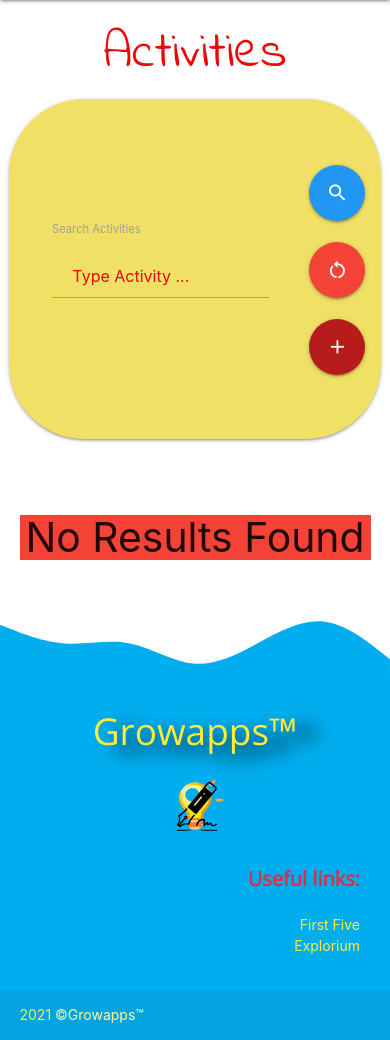
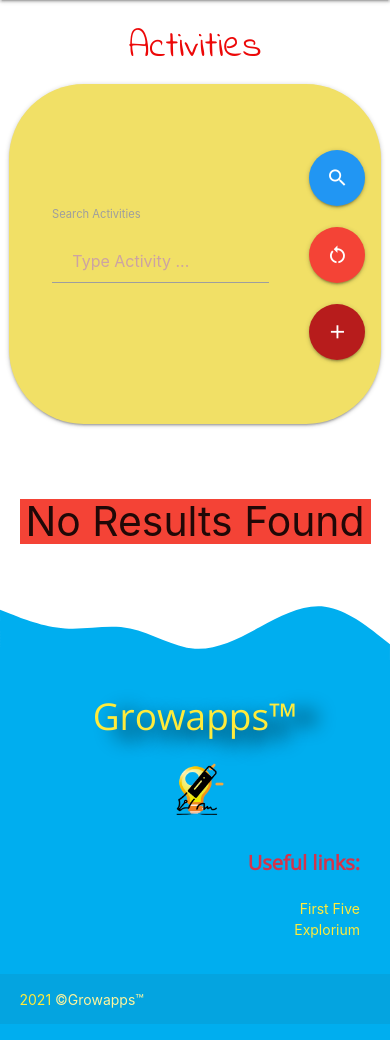
Before and after one commit to kuzGo/MS3-Project-CI, a Flask app: page /search in a window 390 px wide. Shown: the part 56-1096 px from the top of the page. Run offline with Flask 2, Linux system fonts and the light colour scheme; the visitor is signed in with stand-in values (Sample User, id 1); data that the repository does not hold is empty; some libraries are stand-ins or nearby versions.

Commit message:
Remove unused CSS, add variables and more responsivness

```diff
--- a/static/css/style.css
+++ b/static/css/style.css
@@ -7,7 +7,13 @@
     --logo-color:#f5e765;
     --title-color:#ec0808;
     --login-panel:#f1e066d1;
+    --placeholder:#cca3a3;
+    --reg-button:#ff6600;
+    --register:#eb0a15;
+    --border:#f33616;
+    --activity:#ac0b18;
 }
+
 a {
     color:var(--title-color)
 }
@@ -65,24 +71,26 @@
     background-color: transparent;
     border-radius: 36px;
     border-style: solid;
-    border-color: #f33616;
+    border-color: var(--border);
     text-transform: capitalize;
     line-height: 25px;
+    font-weight: 700;
     color: var(--logo-color)
 }
 .login-btn:hover,
 .learn-more--btn:hover,
 .register-btn:hover {
-    background-color:#f33616;
+    background-color:var(--border);
     border-color:#000;
     color:#000;
     transition: all ease-in-out 0.5s;
 }
 .register-btn {
-    background-color: #eb0a15;
+    background-color: var(--register);
     border-radius: 36px;
     border-style: solid;
-    border-color: #ff6600;
+    border-color:var(--reg-button);
+    font-weight: 700;
     text-transform: capitalize;
     line-height: 35px;
     margin-top: 12px;
@@ -92,7 +100,7 @@
     background-color:var(--logo-color);
     border-radius: 36px;
     border-style: solid;
-    border-color: #ff6600;
+    border-color: var(--reg-button);
     text-transform: capitalize;
     line-height: 35px;
     margin-top: 12px;
@@ -201,42 +209,36 @@
     font-size: 15px;
     padding: 0 28px;
     border-radius: 32px;
+}
 
-}
- input.search-text {
-    border-bottom: none!important;
-    width: 80%!important;
-    height: 26px!important;
-    padding: 0;
-    color: white;
-    font-size: 16px;
-    transition: 0.4s;
-    line-height: 40px;
-}
 ::-webkit-input-placeholder {
-    color: var(--title-color);
+    color: var(--placeholder);
 }
 ::-moz-placeholder {
-    color: var(--title-color);
+    color: var(--placeholder);
 }
 :-ms-input-placeholder {
-    color: var(--title-color);
+    color: var(--placeholder);
 }
 ::-ms-input-placeholder {
-    color: var(--title-color);
+    color: var(--placeholder);
 }
 ::placeholder,
 .dropdown-content li>a,
 .dropdown-content li>span,
 .select-wrapper input.select-dropdown {
-    color: var(--title-color);
+    color: var(--placeholder);
 }
 /* Adds padding to Materialize's class validate */
- .validate {
+.validate {
     padding-left:20px!important;
 }
 .input-field {
     padding-right: 50px!important;
+}
+/* Makes name and url input fields the same size  */
+.col-half {
+    width: 96.666667%!important;
 }
 .modal {
     /* https://pixabay.com/illustrations/illustration-child-clipart-graphics-2814002/ */
@@ -250,7 +252,6 @@
 .modal .modal-footer {
     background-color: transparent;
     text-align: center;
-
 }
 .modal .modal-content {
     text-align: center;
@@ -263,44 +264,43 @@
 .activity-text {
     font-family: 'Indie Flower',cursive;
     font-size: 20px;
-    color: #ac0b18;
+    color: var(--activity);
     font-weight: bold;
 }
 .activity-content {
     font-family: 'Open Sans', sans-serif;
     font-size: 1.28rem;
-    color:#00aeef ;
+    color: var(--main-blue-color);
 }
 #banner{
     margin-bottom: -6px;
 }
 .profile-header {
-    color: #ec0808;
+    color: var(--title-color);
     text-transform: capitalize;
     font-size: 1.9rem;
     line-height: 110%;
     margin: 1.9466666667rem 0 4.168rem 0;
 }
-
-
 .titles {
     font-size: 5.625rem;
     font-family: 'Indie Flower',cursive;
-    color: #ec0808;
+    color: var(--title-color);
     text-transform: capitalize;
 }
 .page-footer {
-    background-color: #00aeef;
+    background-color: var(--main-blue-color);
 }
+/* media query for reducing sizes on mobile devices */
 @media only screen and (max-width: 992px){
     nav .logo {
         font-size: 1.8rem;
     }
     .titles {
-        font-size: 3.625rem;
+        font-size: 2.625rem;
     }
     .profile-header {
-        color: #ec0808;
+        color:var(--title-color);
         text-transform: capitalize;
         font-size: 1rem;
         line-height: 110%;
@@ -317,4 +317,7 @@
         width: 100%;
         height: 35vh;
     }
+    .col-half {
+        width: 93.666667%!important;
+    }
 }
```
